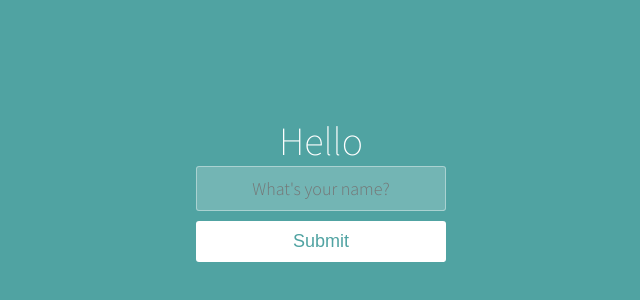
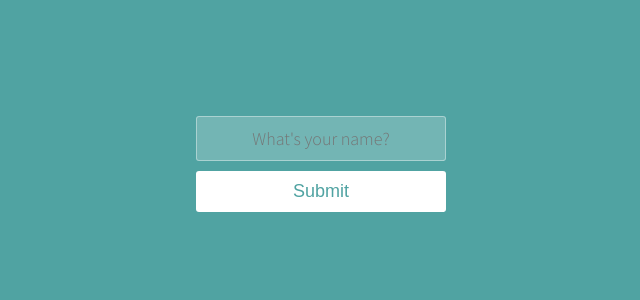
Before and after one commit to NAZIRwill29/React_Forms, a React (Create React App) app: page / in a window 1280 px wide. Shown: the part 92-392 px from the top of the page, without its empty margins (319-959 px from the left). Built offline with nearby package versions, Linux system fonts and the light colour scheme.

Commit message:
make useState to chg the h1

```diff
--- a/src/components/App.jsx
+++ b/src/components/App.jsx
@@ -1,15 +1,17 @@
-import React from "react";
+import React, { useState } from "react";
 
 function App() {
+  const [name, setName] = useState("");
   // handle change of input
   function handleChange(event) {
     // event.target.value = get the value in input
-    console.log(event.target.value);
+    // console.log(event.target.value);
+    setName(event.target.value);
   }
 
   return (
     <div className="container">
-      <h1>Hello</h1>
+      <h1>{name}</h1>
       <input
         onChange={handleChange}
         type="text"
```
